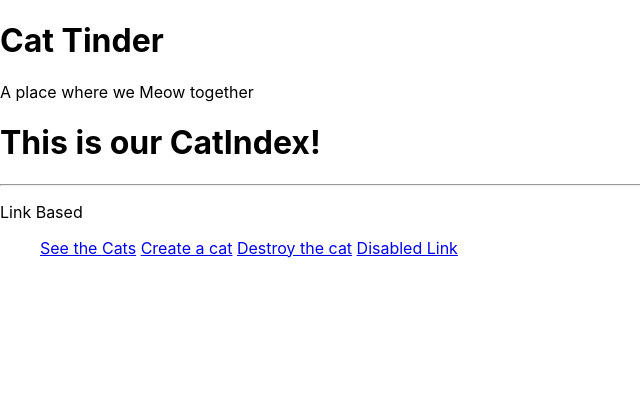
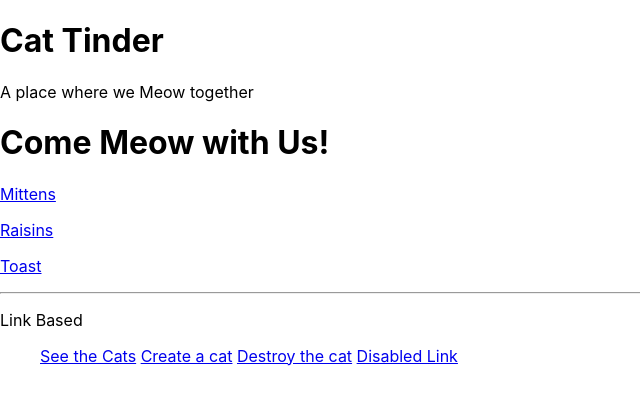
Before and after one commit to learn-academy-2020-echo/cat-tinder-frontend-matt-priscila, a React (Create React App) app: page /catindex in a window 1280 px wide. Shown: the top 404 px of the page, without its empty margins (0-640 px from the left). Built offline with nearby package versions, Linux system fonts and the light colour scheme.

Commit message:
adds reads functionality

```diff
--- a/src/App.js
+++ b/src/App.js
@@ -28,8 +28,28 @@ class App extends Component {
         <Header />
         <Switch>
           <Route exact path="/" component={Home} />
-          <Route path="/catindex" component={CatIndex} />
-          <Route path="/catshow" component={CatShow} />
+          {/* <Route path="/catindex" component={CatIndex} /> */}
+
+          <Route
+            path="/catindex"
+            render={ (props) => <CatIndex cats={ this.state.cats}
+             /> }
+          />
+
+          {/* <Route path="/catshow" component={CatShow} /> */}
+          <Route
+            path="/catshow/:id"
+            render={ (props) => {
+
+              let id = props.match.params.id
+
+              let cat = this.state.cats.find(cat => cat.id === parseInt(id))
+
+              return <CatShow cat={ cat} />
+            }}
+
+          />
+
           <Route path="/catnew" component={CatNew} />
           <Route path="/catedit" component={CatEdit} />
           <Route component={NotFound} />
--- a/src/pages/CatIndex.js
+++ b/src/pages/CatIndex.js
@@ -3,9 +3,14 @@ import React, { Component } from "react"
 class CatIndex extends Component {
   render() {
     return (
-      <div>
-        <h1>This is our CatIndex!</h1>
-      </div>
+      <>
+        <h1>Come Meow with Us!</h1>
+        { this.props.cats.map((cat, index) => {
+          return (
+            <a href={`/catshow/${cat.id}`}><p key={ index }>{ cat.name }</p></a>
+          )
+        })}
+      </>
     )
   }
 }
--- a/src/pages/CatShow.js
+++ b/src/pages/CatShow.js
@@ -2,10 +2,15 @@ import React, { Component } from "react"
 
 class CatShow extends Component {
   render() {
+    console.log(this.props.cat)
+    let { cat } = this.props
     return (
-      <div>
+      <>
         <h1>This is our CatShow!</h1>
-      </div>
+        <p> { cat.name} </p>
+        <p>{ cat.age} </p>
+        <p>{ cat.enjoys} </p>
+      </>
     )
   }
 }
```
Also changed, not shown: 2 other files (tests, documents, lock files or other folders).
